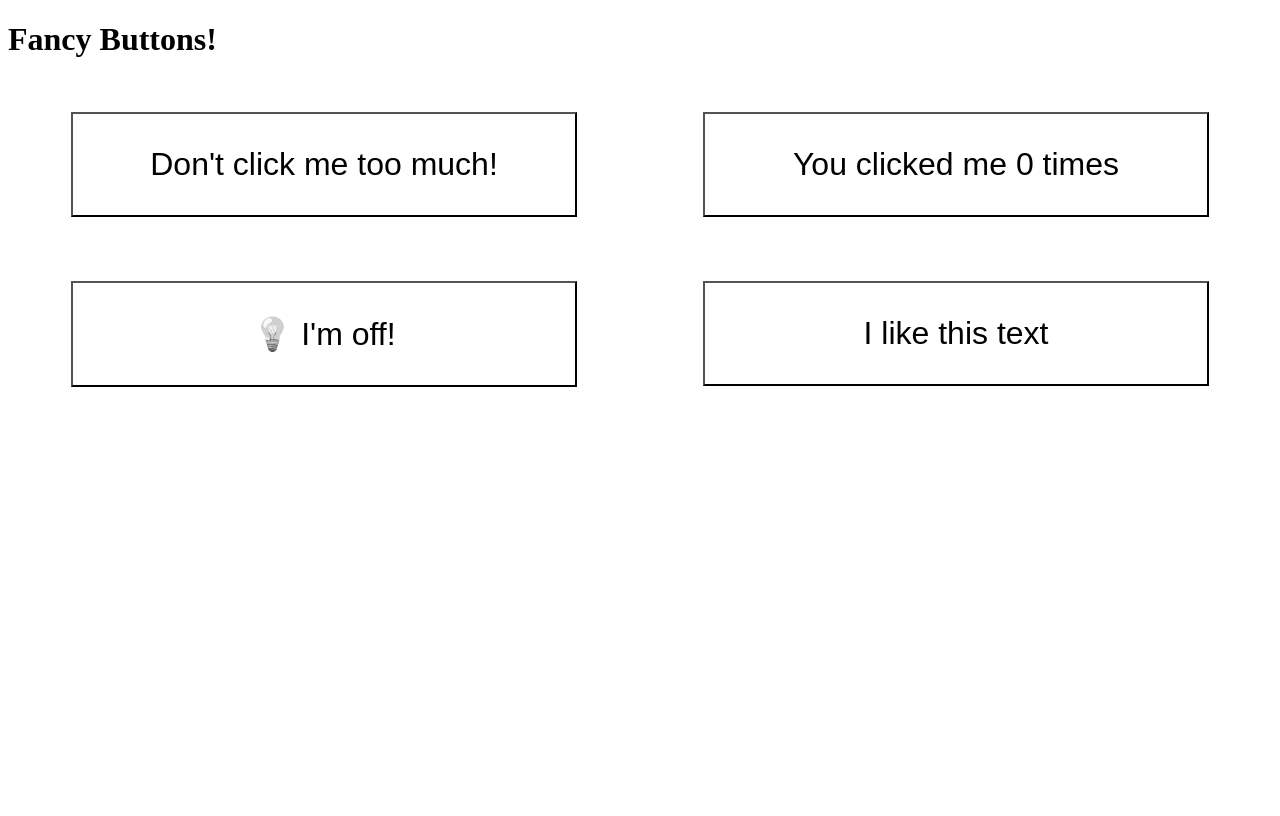
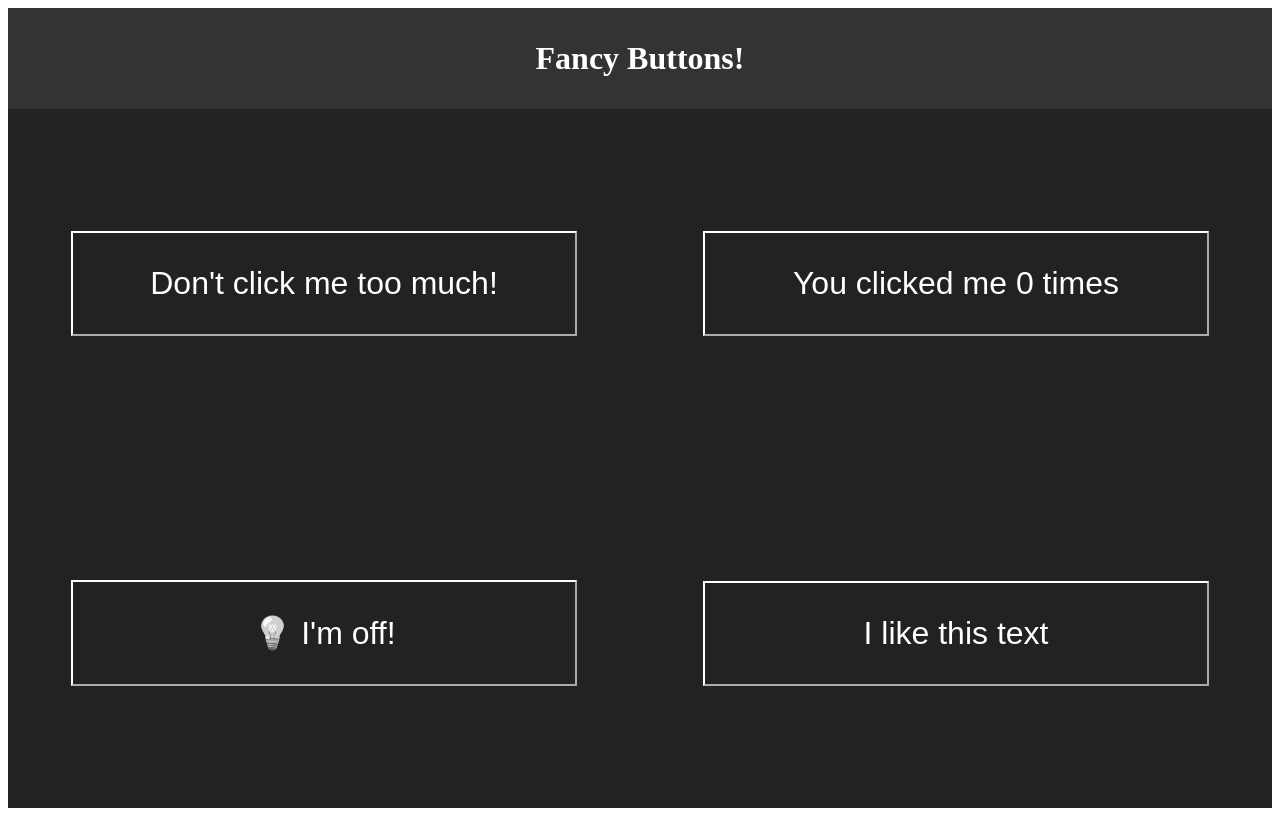
Before and after one commit to jeandre-visser/fancy-buttons, a React (Create React App) app: page / in a window 1280 px wide. Built offline with nearby package versions, Linux system fonts and the light colour scheme.

Commit message:
Add conditional for dark mode when light is on or off

```diff
--- a/src/App.js
+++ b/src/App.js
@@ -8,9 +8,9 @@ import { useState } from 'react';
 function App() {
 
   const [light, setLight] = useState('off');
-
+  const dark = (light === 'off') ? 'dark' : '';
   return (
-    <div className="dark">
+    <div className={`App ${dark}`}>
       <h1>Fancy Buttons!</h1>
       <section>
         <AngryButton />
```
